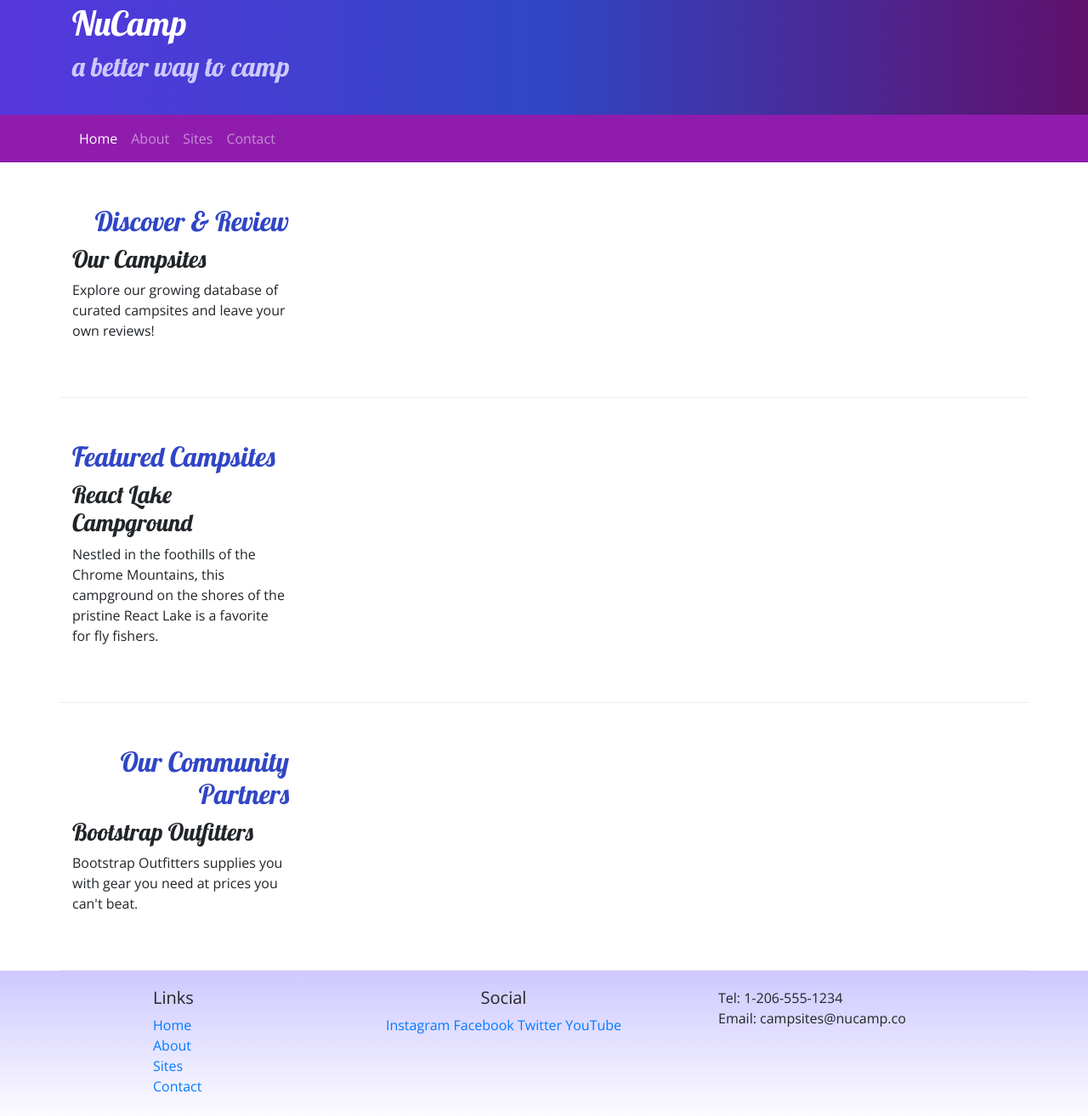
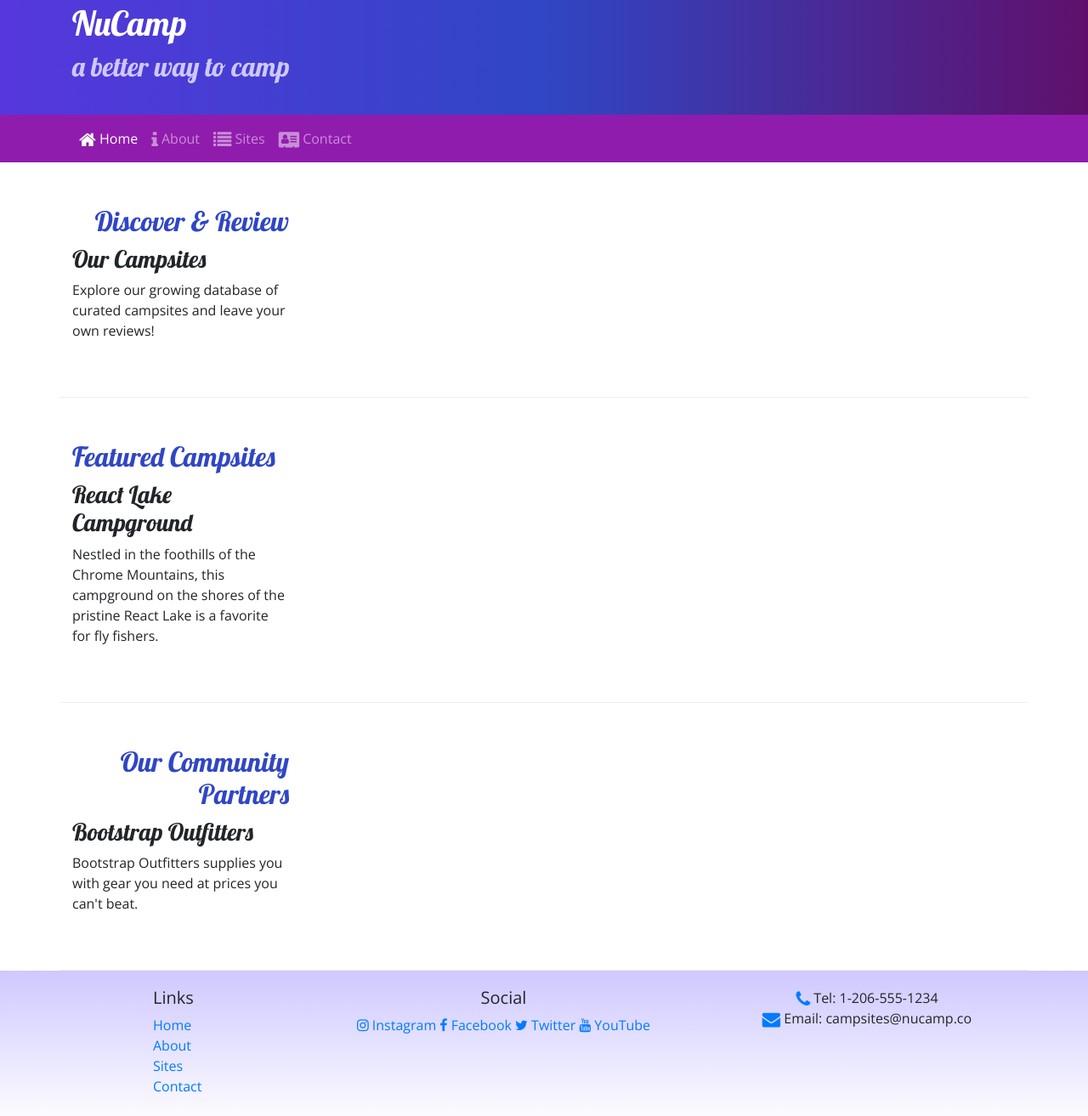
Before and after one commit to Redfire4753/nucampsite, a website: page index.html in a window 1280 px wide. Shown: the part 27-1340 px from the top of the page at 85% size. Drawn offline with nearby package versions, Linux system fonts and the light colour scheme.

Commit message:
Added Icons

```diff
--- a/index.html
+++ b/index.html
@@ -4,9 +4,8 @@
 <head>
     <meta charset="utf-8" />
     <meta name="viewport" content="width=device-width", intial-scale="1" />
-
     <link rel="stylesheet" href="node_modules/bootstrap/dist/css/bootstrap.min.css" />
-
+    <link rel="stylesheet" href="node_modules/font-awesome/css/font-awesome.min.css" />
     <link rel="stylesheet" href="https://fonts.googleapis.com/css?family=Lobster|Open+Sans" />
     <link rel="stylesheet" href="css/styles.css" />
     <title>
@@ -39,21 +38,25 @@
                 <ul class="navbar-nav">
                     <li class="nav-item active">
                         <a class="nav-link" href="#">
+                            <i class="fa fa-home fa-lg"></i>
                             Home
                         </a>
                     </li>
                     <li class="nav-item">
                         <a class="nav-link" href="aboutus.html">
-                        About
+                            <i class="fa fa-info fa-lg"></i>
+                            About
                         </a>
                     </li>
                     <li class="nav-item">
                         <a class="nav-link" href="#">
+                            <i class="fa fa-list fa-lg"></i>
                             Sites
                         </a>
                     </li>
                     <li class="nav-item">
                         <a class="nav-link" href="#">
+                            <i class="fa fa-address-card fa-lg"></i>
                             Contact
                         </a>
                     </li>
@@ -140,20 +143,26 @@
                         Social
                     </h5>
                     <a href="http://instagram.com/">
+                        <i class="fa fa-instagram"></i>
                         Instagram
                     </a>
                     <a href="http://facebook.com/">
+                        <i class="fa fa-facebook"></i>
                         Facebook
                     </a>
                     <a href="http://twitter.com/">
+                        <i class="fa fa-twitter"></i>
                         Twitter
                     </a>
                     <a href="http://youtube.com/">
+                        <i class="fa fa-youtube"></i>
                         YouTube
                     </a>
                 </div>
-                <div class="col-sm-4">
+                <div class="col-sm-4 text-center">
+                    <i class="fa fa-phone fa-lg text-primary"></i>
                     Tel: 1-206-555-1234<br />
+                    <i class="fa fa-envelope fa-lg text-primary"></i>
                     Email: campsites@nucamp.co
                 </div>
             </div>
--- a/package.json
+++ b/package.json
@@ -15,6 +15,7 @@
   },
   "dependencies": {
     "bootstrap": "^4.5.2",
+    "font-awesome": "^4.7.0",
     "jquery": "^3.5.1",
     "popper.js": "^1.16.1"
   }
```
Also changed, not shown: aboutus.html (+12 -1 lines), 1 other file.
